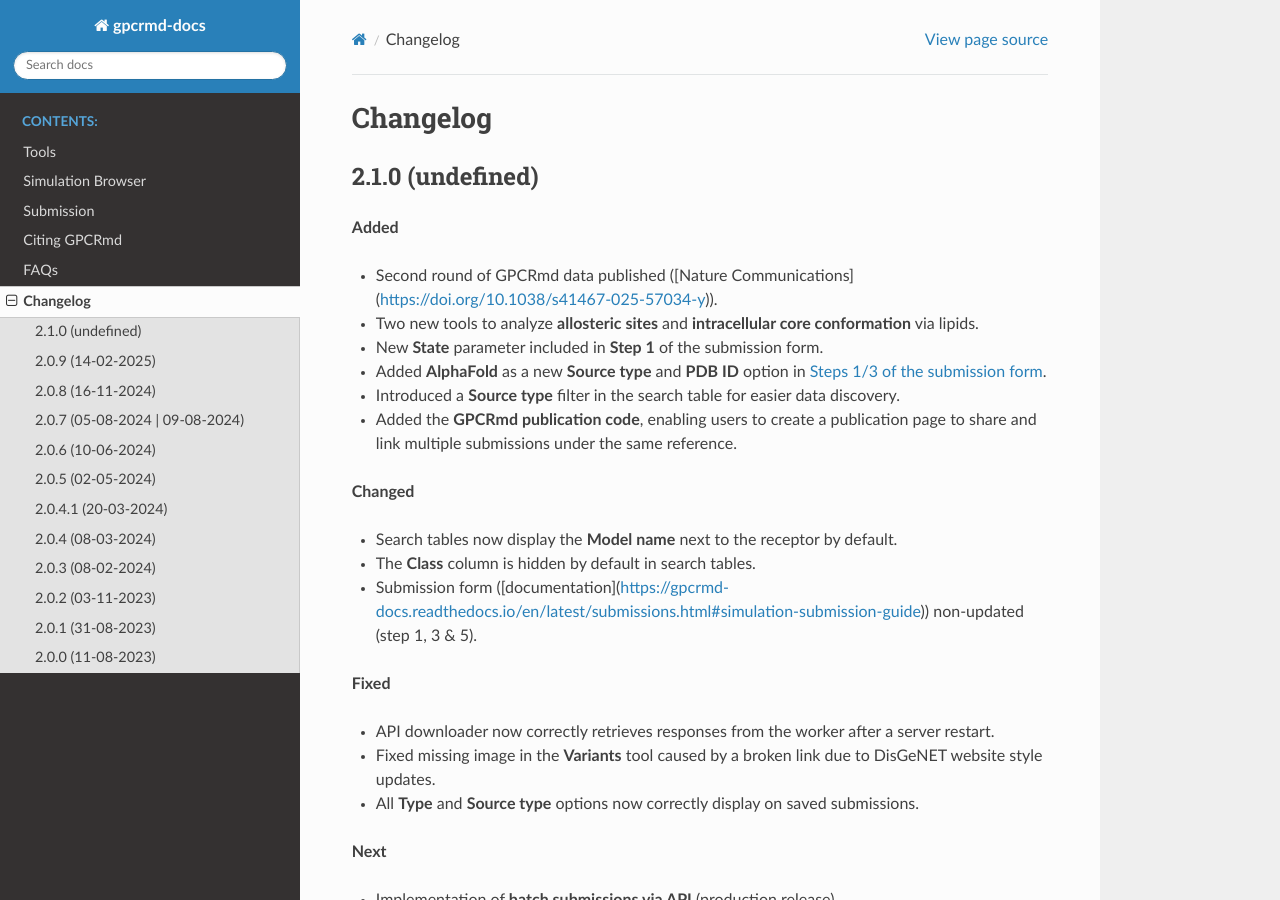
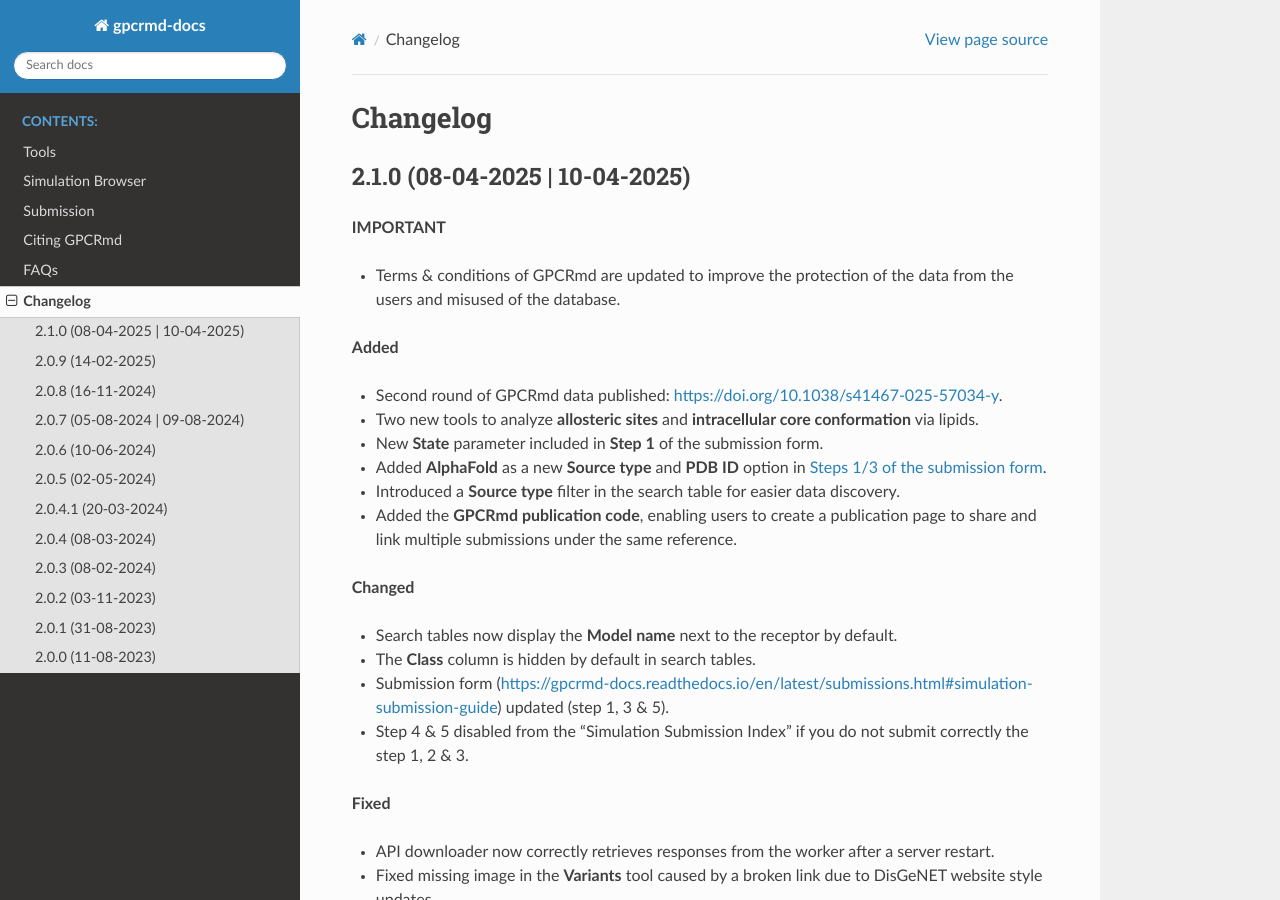
Before and after one commit to GPCRmd/gpcrmd-docs, a Sphinx documentation site: the page built from source/changelog.rst, in a window 1280 px wide and 900 px high. Built offline with Sphinx 7.4.7 and the Read the Docs theme 3.1.0, drawn with Linux system fonts in a browser that asks for light colours.

Commit message:
Update 2.1.0

```diff
--- a/source/changelog.rst
+++ b/source/changelog.rst
@@ -4,12 +4,16 @@
 .. toctree::
     :maxdepth: 1
 
-2.1.0 (undefined)
+2.1.0 (08-04-2025 | 10-04-2025)
 *******************************
+
+**IMPORTANT**
+
+* Terms & conditions of GPCRmd are updated to improve the protection of the data from the users and misused of the database.
 
 **Added**
 
-* Second round of GPCRmd data published ([Nature Communications](https://doi.org/10.1038/s41467-025-57034-y)).
+* Second round of GPCRmd data published: https://doi.org/10.1038/s41467-025-57034-y.
 * Two new tools to analyze **allosteric sites** and **intracellular core conformation** via lipids.
 * New **State** parameter included in **Step 1** of the submission form.
 * Added **AlphaFold** as a new **Source type** and **PDB ID** option in `Steps 1/3 of the submission form <https://gpcrmd-docs.readthedocs.io/en/latest/submissions.html#simulation-submission-guide>`_.
@@ -20,7 +24,8 @@
 
 * Search tables now display the **Model name** next to the receptor by default.
 * The **Class** column is hidden by default in search tables.
-* Submission form ([documentation](https://gpcrmd-docs.readthedocs.io/en/latest/submissions.html#simulation-submission-guide)) non-updated (step 1, 3 & 5).
+* Submission form (https://gpcrmd-docs.readthedocs.io/en/latest/submissions.html#simulation-submission-guide) updated (step 1, 3 & 5).
+* Step 4 & 5 disabled from the "Simulation Submission Index" if you do not submit correctly the step 1, 2 & 3.
 
 **Fixed**
 
```
